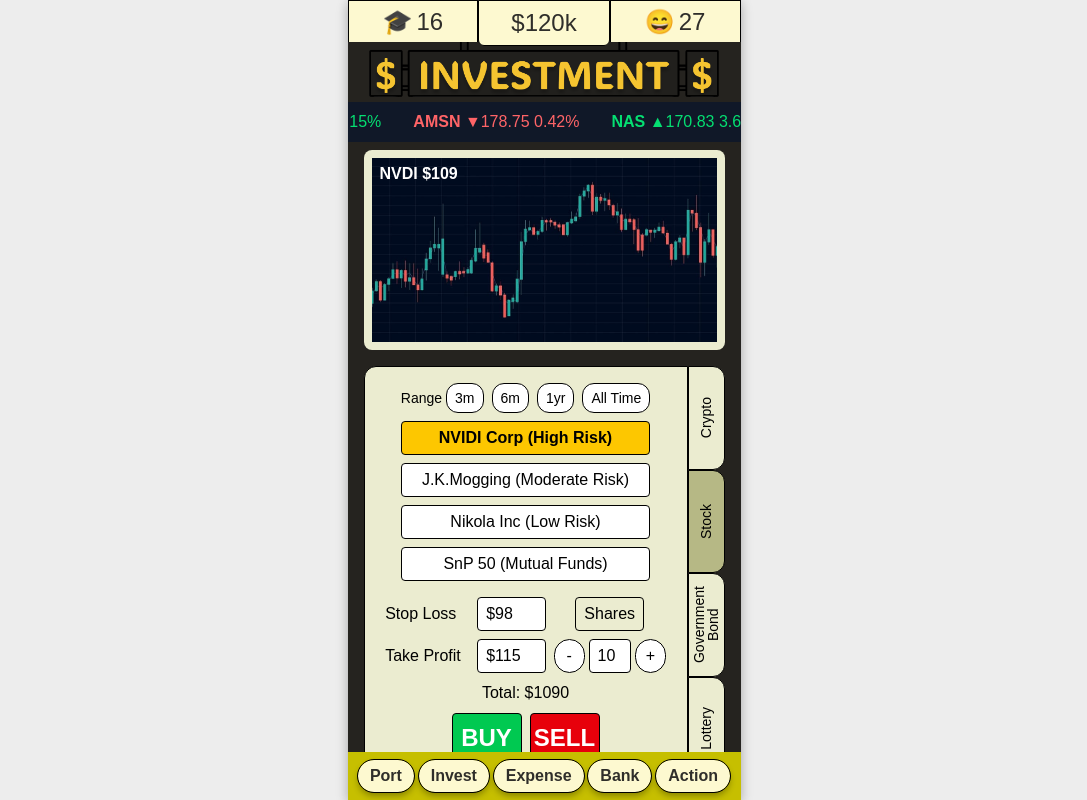
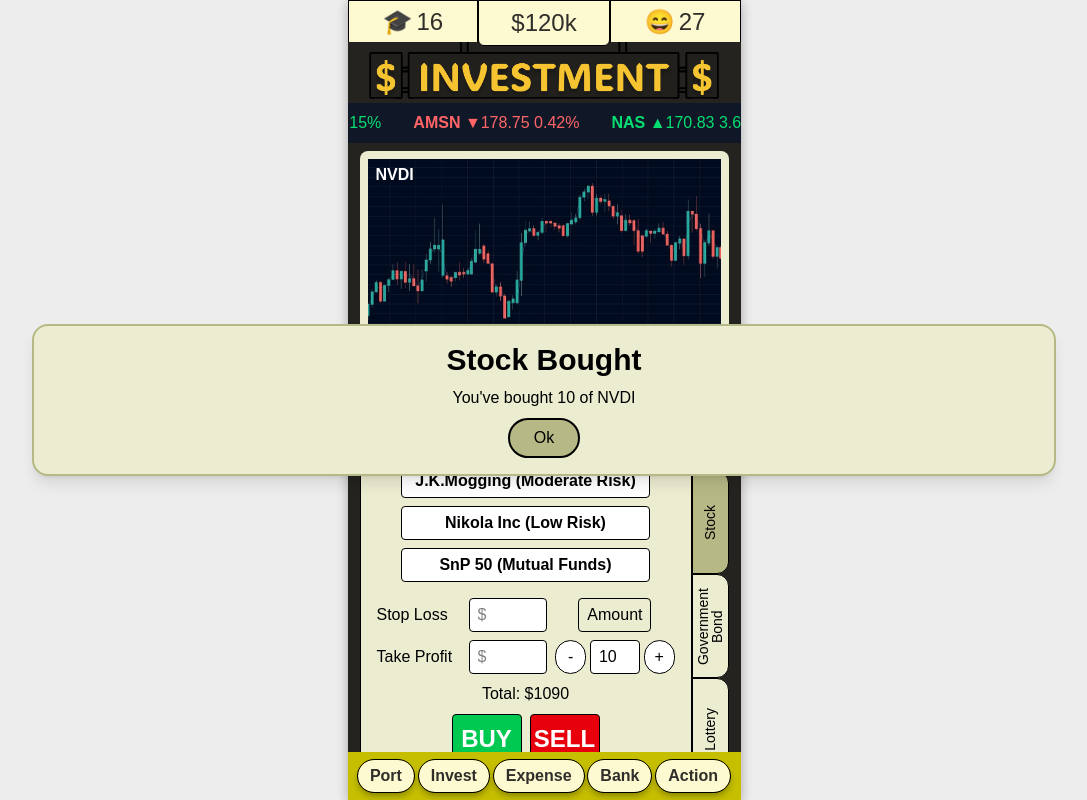
Before and after one commit to Yapkathon/hackathon-game, a Next.js app: page /investment in a window 1280 px wide. Both pictures are taken after a click on the button "BUY". Shown: the whole page, without its empty margins (96-1183 px from the left). Built offline with nearby package versions, Linux system fonts and the light colour scheme; a web font is replaced by a local one.

Commit message:
investv3

```diff
--- a/app/components/tabBook.tsx
+++ b/app/components/tabBook.tsx
@@ -3,8 +3,8 @@
 
 export default function TabBook({ children }: { children: React.ReactNode }) {
   return (
-    <div className="tab-book w-full h-full">
-      <div className="flex flex-row">{children}</div>
+    <div className="tab-book w-full h-full min-h-[414px] flex flex-col">
+      <div className="flex flex-row h-full grow-1">{children}</div>
     </div>
   );
 }
--- a/app/investment/page.tsx
+++ b/app/investment/page.tsx
@@ -7,47 +7,100 @@
   const [shares, setShares] = useState(10);
   const [selectedTab, setSelectedTab] = useState<Category>("Stock");
   const [selectedInvestment, setSelectedInvestment] = useState<number>(0);
+  const [isPop, setIsPop] = useState<boolean>(false);
 
-  // ─── ASSETS ───────────────────────────────────────────────────────────────
-  const assets: Record<Category, any[]> = {
+  const investments: Record<Category, any[]> = {
     Crypto: [
       {
         imageUrl: "graph/candleGraph.png",
         title: "SKBD Coin",
+        symbol: "SKBD",
         price: 30,
+      },
+      {
+        imageUrl: "graph/candleGraph.png",
+        title: "SGMA Coin",
+        symbol: "SGMA",
+        price: 67,
+      },
+      {
+        imageUrl: "graph/candleGraph.png",
+        title: "DIGE Coin",
+        symbol: "DIGE",
+        price: 120,
       },
     ],
     Stock: [
       {
         imageUrl: "graph/candleGraph.png",
         title: "NVIDI Corp (High Risk)",
+        symbol: "NVDI",
         price: 109,
+      },
+      {
+        imageUrl: "graph/candleGraph.png",
+        title: "J.K.Mogging (Moderate Risk)",
+        symbol: "JKM",
+        price: 130,
+      },
+      {
+        imageUrl: "graph/candleGraph.png",
+        title: "Nikola Inc (Low Risk)",
+        symbol: "NKLA",
+        price: 70,
+      },
+      {
+        imageUrl: "graph/candleGraph.png",
+        title: "SnP 50 (Mutual Funds)",
+        symbol: "SNP",
+        price: 200,
       },
     ],
     "Government Bond": [
       {
         imageUrl: "graph/candleGraph.png",
         title: "Yield to Maturity 5 Year",
-        price: 1,
+        symbol: "GOVT YTM 5",
+        price: 1000,
+      },
+      {
+        imageUrl: "graph/candleGraph.png",
+        title: "Yield to Maturity 10 Year",
+        symbol: "GOVT YTM 10",
+        price: 1000,
       },
     ],
     Lottery: [
       {
         imageUrl: "graph/candleGraph.png",
         title: "Lottery",
-        price: 3,
+        price: 5,
       },
     ],
   };
 
   return (
-    <div className="text-black p-4 flex flex-col items-center">
+    <div className="text-black p-3 flex flex-col items-center">
+      {isPop ? (
+        <div className="flex flex-col fixed left-[50%] top-[50%] z-50 translate-x-[-50%] translate-y-[-50%] shadow-lg w-4/5 rounded-2xl border-2 border-[#b6b885] bg-white px-4 py-4 items-center gap-2 text-base">
+          <h2 className="font-semibold text-center text-3xl">{selectedTab} Bought</h2>
+          You've bought {shares} of {investments[selectedTab][selectedInvestment].symbol}
+          <button
+            onClick={() => setIsPop(false)}
+            className="rounded-full border-2 border-black bg-[#b6b885] px-6 py-1.5"
+          >
+            Ok
+          </button>
+        </div>
+      ) : (
+        ""
+      )}
       <img
         src="investSign/investSign.png"
         alt="Invest Sign"
-        className="absolute top-8 w-[350px]"
+        className="relative -top-5 w-[350px]"
       />
-      <div className="relative overflow-clip bg-gray-900 text-white py-2 mt-11 w-[393px]">
+      <div className="relative overflow-clip bg-gray-900 text-white py-2 -mt-4 w-[393px]">
         <div className="ticker-container flex whitespace-nowrap w-max">
           <div className="ticker-item inline-flex items-center mx-4">
             <span className="font-bold text-green-400">APLE</span>
@@ -93,13 +146,13 @@
         </div>
       </div>
 
-      <div className="bg-white p-2 rounded-lg mb-4 w-full mt-2 h-[200px] flex flex-col">
+      <div className="relative bg-white p-2 rounded-lg mb-4 w-full mt-2 h-[200px] flex flex-col">
         <p className="font-semibold absolute text-[#ffffff] mx-2 my-1">
-          NVDI $109
+          {investments[selectedTab][selectedInvestment].symbol}
         </p>
         <div className="bg-black rounded flex items-center justify-center h-full w-full">
           <img
-            src={assets[selectedTab][selectedInvestment].imageUrl}
+            src={investments[selectedTab][selectedInvestment].imageUrl}
             alt="Invest Sign"
             className="h-full w-full object-cover"
           />
@@ -107,7 +160,7 @@
       </div>
       <TabBook>
         <div className="book p-4 bg-white rounded-l-xl w-full flex flex-col items-center">
-          <div className="mb-4">
+          <div className="mb-4 grow-1 flex flex-col">
             <div className="flex space-x-2 mb-2 items-center text-sm">
               Range
               <button className="bg-[#ffffff] ml-1 px-2 py-1 rounded-xl border-1">
@@ -124,51 +177,70 @@
               </button>
             </div>
 
-            <div className="flex flex-col space-y-2">
-              <button className="bg-yellow-400 font-semibold px-2 py-1 rounded border-1">
-                NVIDI Corp (High Risk)
-              </button>
-              <button className="bg-[#ffffff] px-2 py-1 rounded border-1">
-                J.K.Mogging (Moderate Risk)
-              </button>
-              <button className="bg-[#ffffff] px-2 py-1 rounded border-1">
-                Nikola Inc (Low Risk)
-              </button>
-              <button className="bg-[#ffffff] px-2 py-1 rounded border-1">
-                SnP 50 (Mutual Funds)
-              </button>
+            <div className="flex flex-col space-y-2 grow-1 justify-center">
+              {Object.entries(investments[selectedTab]).map(
+                ([key, value], index) => (
+                  <button
+                    key={key}
+                    className={`${
+                      selectedInvestment == index
+                        ? `bg-yellow-400`
+                        : `bg-[#ffffff]`
+                    } font-semibold px-2 py-1 rounded border-1`}
+                    onClick={() => setSelectedInvestment(index)}
+                  >
+                    {value.title}
+                  </button>
+                )
+              )}
             </div>
           </div>
           <div className="mb-2 flex">
             <div className="flex flex-col space-x-2 w-3/5 mr-2">
               <div className="flex space-x-2 w-full mb-2 items-center">
                 <span className="text-skin min-w-[84px]">Stop Loss</span>
-                <div className="bg-[#ffffff] px-2 py-1 rounded border-1 text-skin w-full">
-                  $98
-                </div>
+                <input
+                  type="number"
+                  id="stopLoss"
+                  className="bg-[#ffffff] px-2 py-1 rounded border-1 text-skin w-full"
+                  placeholder="$"
+                />
               </div>
               <div className="flex space-x-2 w-full  items-center">
                 <span className="text-skin min-w-[84px]">Take Profit</span>
-                <div className="bg-[#ffffff] px-2 py-1 rounded border-1 text-skin w-full">
-                  $115
-                </div>
+                <input
+                  type="number"
+                  id="takeProfit"
+                  className="bg-[#ffffff] px-2 py-1 rounded border-1 text-skin w-full"
+                  placeholder="$"
+                />
               </div>
             </div>
 
             <div className="flex flex-col w-2/5 items-center justify-center">
               <span className="px-2 py-1 rounded border-1 text-skin mb-2">
-                Shares
+                Amount
               </span>
               <div className="w-full flex justify-center">
                 <button
                   className="bg-[#ffffff] px-2 rounded-2xl border-1 w-[35px]"
-                  onClick={() => setShares(Math.max(1, shares - 1))}
+                  onClick={() => setShares(Math.max(0, shares - 1))}
                 >
                   -
                 </button>
-                <div className="bg-[#ffffff] px-2 py-1 rounded border-1 text-skin w-[50px] mx-1">
-                  {shares}
-                </div>
+                <input
+                  type="number"
+                  id="amount"
+                  className="bg-[#ffffff] px-2 py-1 rounded border-1 text-skin w-[50px] mx-1"
+                  value={shares}
+                  onChange={(e) => {
+                    if (e.target.value == "") setShares(0);
+                    if (parseInt(e.target.value) >= 0)
+                      setShares(parseInt(e.target.value));
+                  }}
+                  min="0"
+                  required
+                />
                 <button
                   className="bg-[#ffffff] px-2 rounded-2xl border-1 w-[35px]"
                   onClick={() => setShares(shares + 1)}
@@ -178,9 +250,14 @@
               </div>
             </div>
           </div>
-          Total: ${shares * assets[selectedTab][selectedInvestment].price}
+          Total: ${shares * investments[selectedTab][selectedInvestment].price}
           <div className="flex space-x-2 mt-2 justify-center text-2xl">
-            <button className="bg-green-500 text-[#ffffff] border-black py-2 rounded border-1 font-bold w-[70px]">
+            <button
+              className="bg-green-500 text-[#ffffff] border-black py-2 rounded border-1 font-bold w-[70px]"
+              onClick={() => {
+                if (shares > 0) setIsPop(true);
+              }}
+            >
               BUY
             </button>
             <button className="bg-red-600 text-[#ffffff] border-black py-2 rounded border-1 font-bold w-[70px]">
@@ -189,7 +266,7 @@
           </div>
         </div>
         <div className="tabs flex flex-col w-[37px]">
-          {(Object.keys(assets) as Category[]).map((category) => (
+          {(Object.keys(investments) as Category[]).map((category) => (
             <button
               key={category}
               onClick={() => {
```
